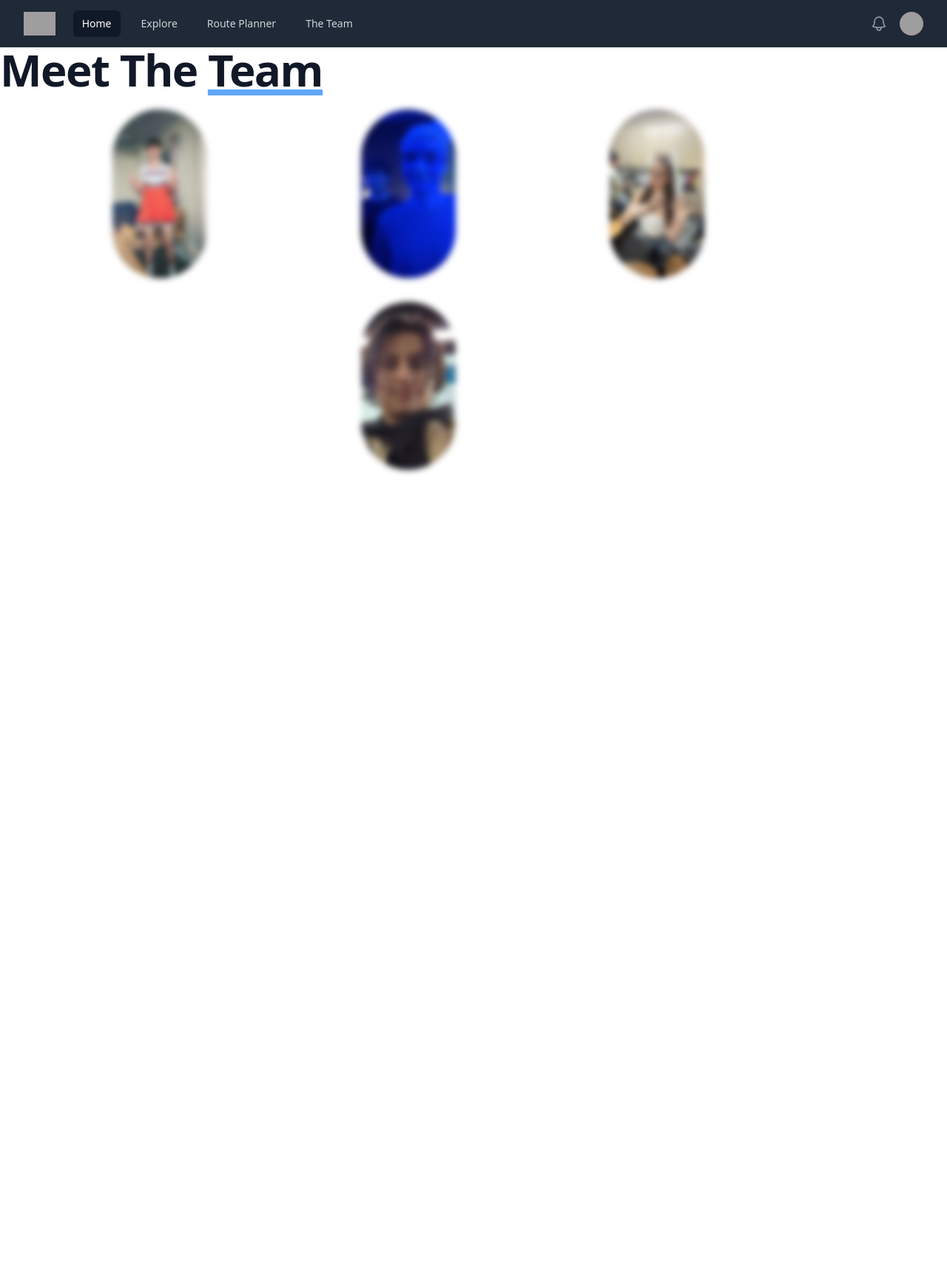
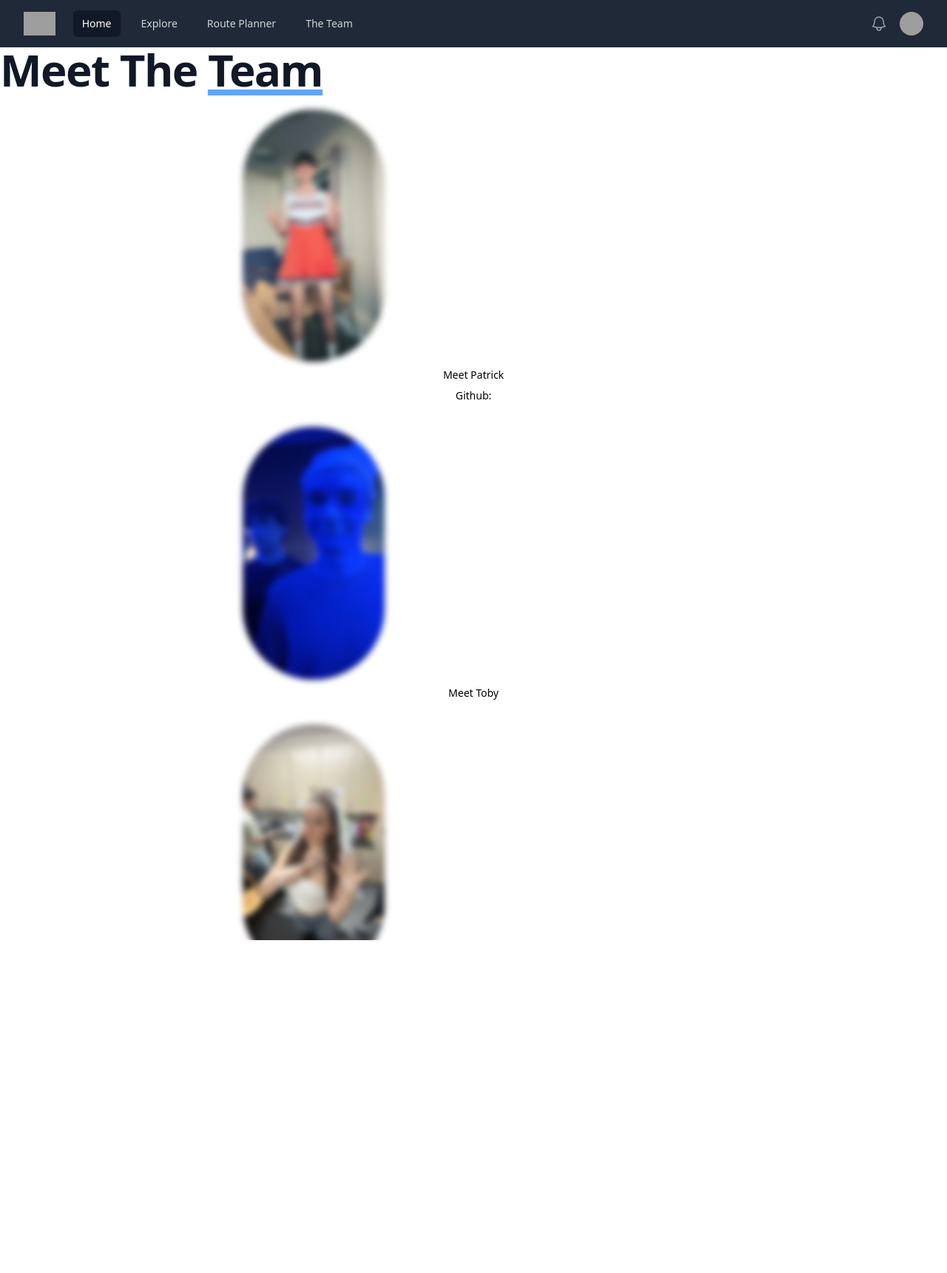
Before and after one commit to LiRE3520/DurHack, a Flask app: page /team in a window 1280 px wide. Shown: the top 1721 px of the page at 74% size. Before the commit the page ends 642 px from the top, so only its background shows below. Run offline with Flask 3, Linux system fonts and the light colour scheme; some libraries are stand-ins or nearby versions; grey boxes are pictures that could not be loaded.

Commit message:
updated the team

```diff
--- a/templates/TheTeam.html
+++ b/templates/TheTeam.html
@@ -13,39 +13,46 @@
 <body>
     <h1 class="mb-4 text-4xl font-extrabold leading-none tracking-tight text-gray-900 md:text-5xl lg:text-6xl dark:text-black">Meet The <span class="underline underline-offset-3 decoration-8 decoration-blue-400 dark:decoration-blue-600">Team</span></h1>
     <div class="flex flex-wrap justify-center gap-4">
-        <!-- Repeated Image Blocks -->
-        <div class="w-full sm:w-1/2 md:w-1/4 p-2">
+        <div class="w-full sm:w-1/2 md:w-1/2 p-2 text-center">
             <img
-                class="h-auto w-32 transition-all duration-300 rounded-full blur-sm hover:blur-none"
+                class="h-auto w-48 transition-all duration-300 rounded-full blur-sm hover:blur-none"
                 src="static/images/Patrick.JPG"
                 alt="Meet Patrick"
             >
+            <p class="mt-2 text-sm">Meet Patrick</p>
+            <p class="mt-2 text-sm">Github:</p><a></a>
         </div>
 
-        <div class="w-full sm:w-1/2 md:w-1/4 p-2">
+        <div class="w-full sm:w-1/2 md:w-1/2 p-2 text-center">
             <img
-                class="h-auto w-32 transition-all duration-300 rounded-full blur-sm hover:blur-none"
+                class="h-auto w-48 transition-all duration-300 rounded-full blur-sm hover:blur-none"
                 src="static/images/Toby.JPG"
                 alt="Meet Toby"
             >
+            <p class="mt-2 text-sm">Meet Toby</p>
         </div>
 
-        <div class="w-full sm:w-1/2 md:w-1/4 p-2">
+        <div class="w-full sm:w-1/2 md:w-1/2 p-2 text-center">
             <img
-                class="h-auto w-32 transition-all duration-300 rounded-full blur-sm hover:blur-none"
+                class="h-auto w-48 transition-all duration-300 rounded-full blur-sm hover:blur-none"
                 src="static/images/Rose.JPG"
                 alt="Meet Rose"
             >
+            <p class="mt-2 text-sm">Meet Rose</p>
         </div>
 
-        <div class="w-full sm:w-1/2 md:w-1/4 p-2">
+        <div class="w-full sm:w-1/2 md:w-1/2 p-2 text-center">
             <img
-                class="h-auto w-32 transition-all duration-300 rounded-full blur-sm hover:blur-none"
+                class="h-auto w-48 transition-all duration-300 rounded-full blur-sm hover:blur-none"
                 src="static/images/Lewis.JPG"
                 alt="Meet Lewis"
             >
+            <p class="mt-2 text-sm">Meet Lewis</p>
         </div>
     </div>
+
+
+
 
 
 </body>
```
